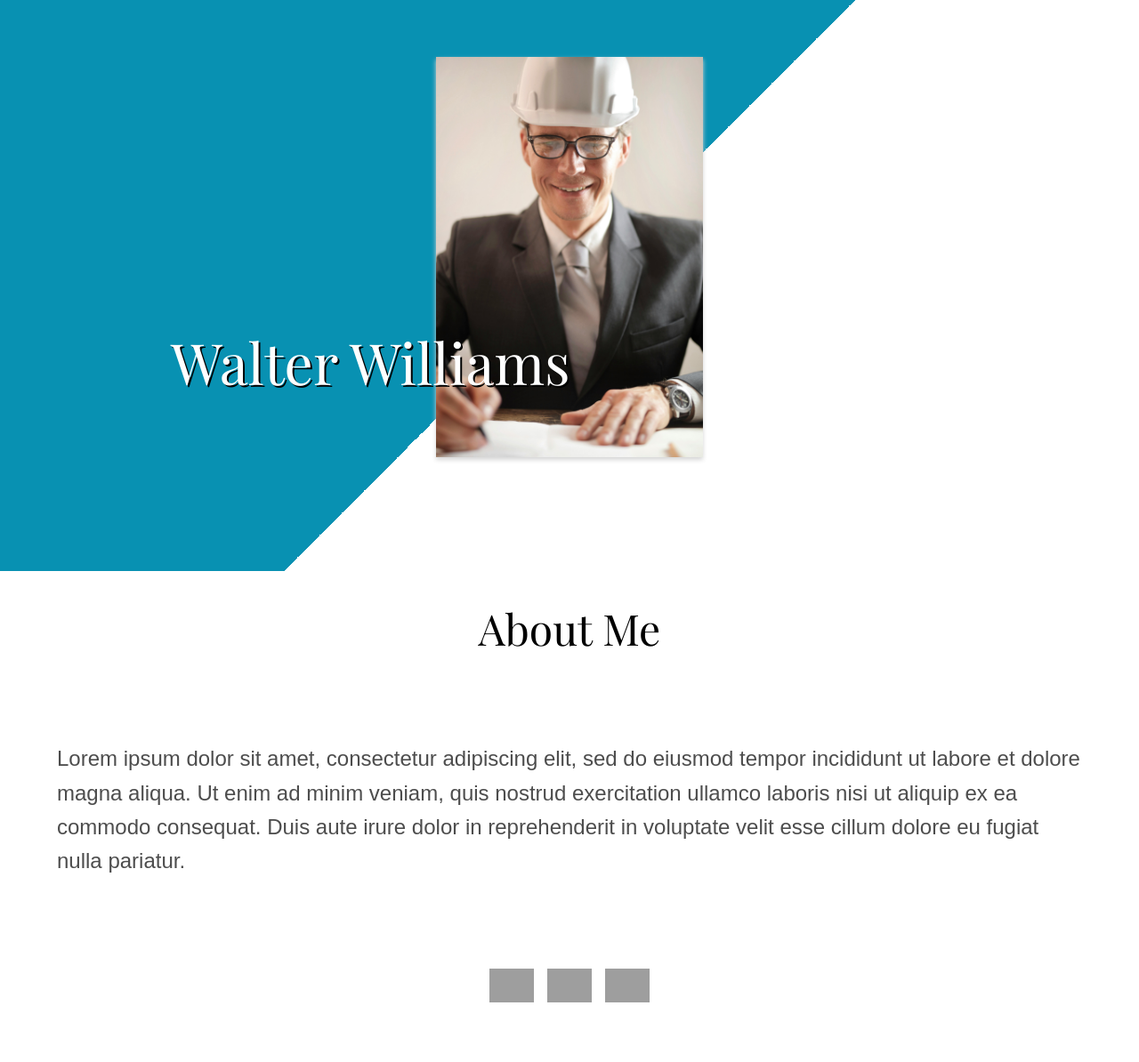
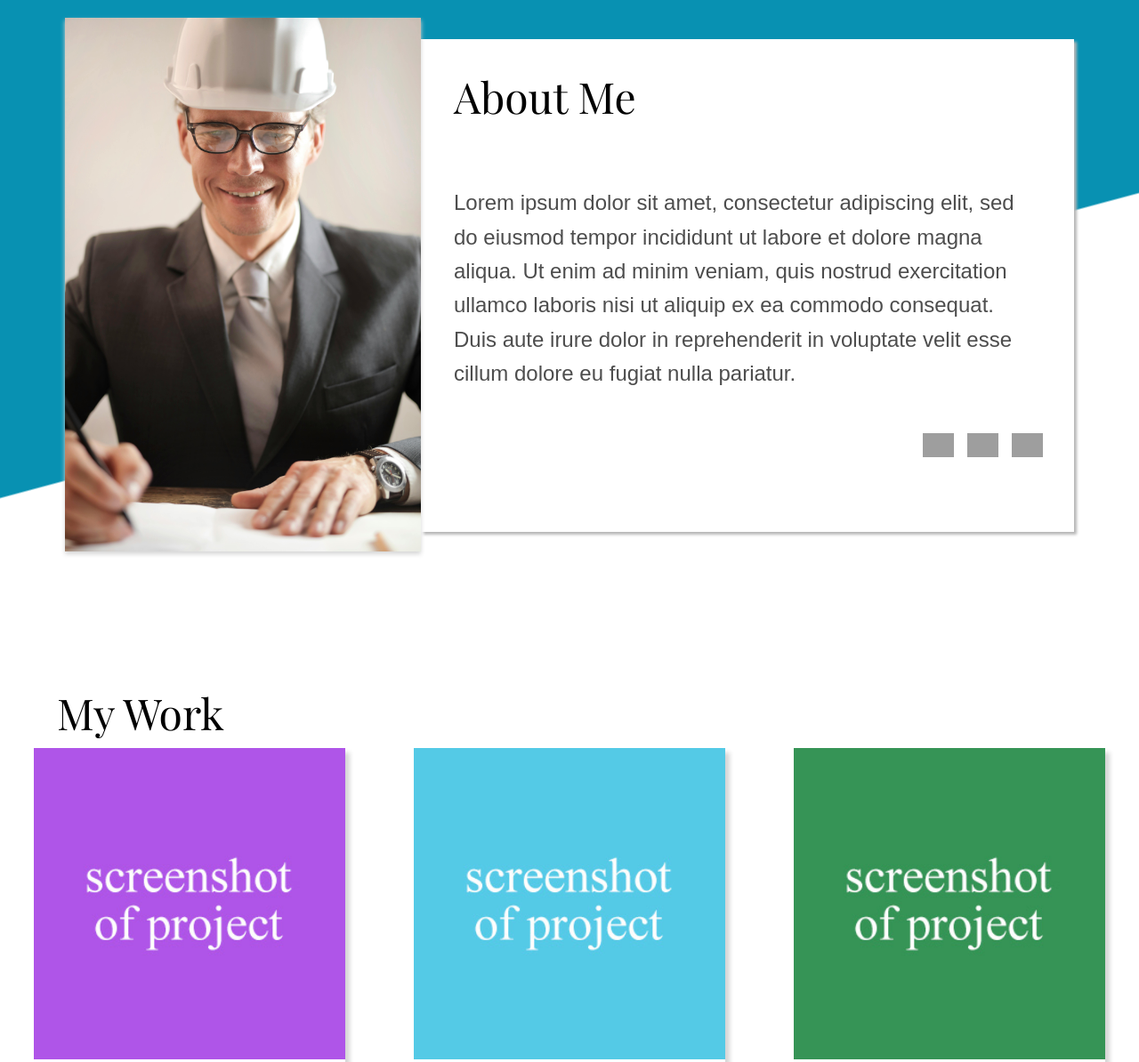
Before and after one commit to alansobchacki/odin-css-homepage, a plain HTML site: page index.html in a window 1280 px wide. Shown: the top 1194 px of the page at 89% size. Drawn offline with nearby package versions, Linux system fonts and the light colour scheme; grey boxes are pictures that could not be loaded.

Commit message:
implement responsive design for desktop devices

```diff
--- a/index.html
+++ b/index.html
@@ -18,6 +18,7 @@
   </head>
   <body>
     <div id="main-container">
+      <div id="top-part">
         <div id="presentation">
           <img id="top-photo" src="./profile-1.jpg" />
           <h1>Walter Williams</h1>
@@ -28,8 +29,8 @@
 
           <p>
             Lorem ipsum dolor sit amet, consectetur adipiscing elit, sed do
-          eiusmod tempor incididunt ut labore et dolore magna aliqua. Ut enim ad
-          minim veniam, quis nostrud exercitation ullamco laboris nisi ut
+            eiusmod tempor incididunt ut labore et dolore magna aliqua. Ut enim
+            ad minim veniam, quis nostrud exercitation ullamco laboris nisi ut
             aliquip ex ea commodo consequat. Duis aute irure dolor in
             reprehenderit in voluptate velit esse cillum dolore eu fugiat nulla
             pariatur.
@@ -49,10 +50,11 @@
             />
           </div>
         </div>
+      </div>
 
+      <div id="middle-part">
+        <h1 id="my-work">My Work</h1>
         <div id="work">
-        <h1>My Work</h1>
-
           <div class="project">
             <img class="project-image" src="./project-1.jpg" />
             <h2 class="project-title">Project Name</h2>
@@ -131,7 +133,9 @@
             </p>
           </div>
         </div>
+      </div>
 
+      <div id="bottom-part">
         <div id="contact-me">
           <h1>Contact Me</h1>
 
@@ -158,13 +162,12 @@
               src="https://cdn.jsdelivr.net/gh/devicons/devicon@latest/icons/twitter/twitter-original.svg"
             />
           </div>
-
-        <img class="personal-photo" />
         </div>
 
         <div id="footer">
           <img id="bottom-photo" src="./profile-2.jpg" />
         </div>
       </div>
+    </div>
   </body>
 </html>
--- a/style.css
+++ b/style.css
@@ -43,7 +43,7 @@ h2 {
 #presentation h1 {
   position: absolute;
   top: 50%;
-  left: 15%;
+  left: 18%;
 
   font-size: 4rem;
   font-weight: 100;
@@ -90,7 +90,8 @@ h2 {
   margin-bottom: 25%;
 }
 
-#work h1 {
+#my-work {
+  text-align: center;
   font-weight: 150;
   font-size: 3rem;
   margin-bottom: -1%;
@@ -190,9 +191,158 @@ h2 {
 }
 
 /* css rules for desktop */
-/* global rules */
 @media (min-width: 700px) {
-  .photo {
-    max-width: 600px;
+  /* global rules */
+  #main-container {
+    display: grid;
+    grid-template: 0.2fr 1fr 0.2fr / 1fr;
+  }
+
+  /* top part of website */
+  #top-part {
+    grid-row: 1 / 2;
+
+    display: grid;
+    grid-template: 0.2fr 1fr 0.2fr / 0.1fr 0.3fr 1fr 0.1fr;
+
+    margin-bottom: -3%;
+    background: linear-gradient(165deg, #0891b2 50%, white calc(50% + 2px));
+  }
+
+  #presentation {
+    grid-row: 1 / 4;
+    grid-column: 2 / 3;
+
+    padding: 0;
+    margin-top: 5%;
+    margin-left: 5%;
+    justify-content: end;
+    background: none;
+  }
+
+  #top-photo {
+    max-width: 400px;
+    box-shadow: 0px 3px 5px rgb(214, 214, 214);
+  }
+
+  #presentation h1 {
+    display: none;
+  }
+
+  #about-me {
+    grid-row: 2 / 3;
+    grid-column: 3 / 4;
+
+    display: grid;
+    grid-template: 0.2fr 1fr 0.4fr / 1fr 0.3fr;
+    justify-content: center;
+    justify-items: start;
+
+    padding: 0;
+    margin: 0;
+    background-color: white;
+    box-shadow: 3px 3px 3px rgb(182, 182, 182);
+  }
+
+  #about-me h1 {
+    grid-row: 1 / 2;
+    grid-column: 1 / 3;
+
+    margin-left: 5%;
+    text-align: left;
+    font-weight: 150;
+    font-size: 3rem;
+  }
+
+  #about-me p {
+    grid-row: 2 / 3;
+    grid-column: 1 / 3;
+
+    margin: 5%;
+    color: rgb(77, 77, 77);
+    line-height: 1.6;
+    font-size: 1.5rem;
+  }
+
+  #top-social-icons-container {
+    grid-row: 3 / 4;
+    grid-column: 2 / 3;
+
+    display: flex;
+    align-items: center;
+    gap: 15px;
+  }
+
+  .social-media-icon {
+    width: 35px;
+    transition: transform 0.3s ease-in-out;
+  }
+
+  .social-media-icon:hover {
+    transform: scale(1.2);
+    cursor: pointer;
+  }
+
+  /* middle part of website */
+  #middle-part {
+    grid-row: 2 / 3;
+
+    display: grid;
+    grid-template: 0.1fr 1fr / 1fr;
+  }
+
+  #my-work {
+    grid-row: 1 / 2;
+
+    text-align: left;
+    margin-left: 5%;
+    font-weight: 150;
+    font-size: 3rem;
+  }
+
+  #work {
+    grid-row: 2 / 3;
+
+    display: grid;
+    grid-template-rows: repeat(auto-fit, minmax(350px, 1fr));
+    grid-template-columns: repeat(auto-fit, minmax(350px, 1fr));
+    justify-items: center;
+    margin-bottom: 8%;
+  }
+
+  .project {
+    max-width: 350px;
+  }
+
+  /* bottom part of website */
+  #bottom-part {
+    grid-row: 3 / 4;
+
+    display: grid;
+    grid-template: 0.2fr 1fr 0.2fr / 0.5fr 0.5fr 0.1fr;
+
+    background-color: #0891b2;
+  }
+
+  #contact-me {
+    grid-column: 1 / 2;
+    grid-row: 2 / 4;
+
+    align-items: flex-start;
+  }
+
+  #contact-me h1 {
+    text-align: left;
+  }
+
+  #footer {
+    grid-column: 2 / 4;
+    grid-row: 2 / 4;
+
+    margin-bottom: 8%;
+  }
+
+  #bottom-photo {
+    max-width: 700px;
   }
 }
```
Lines whose indentation alone changed are shown as unchanged.
